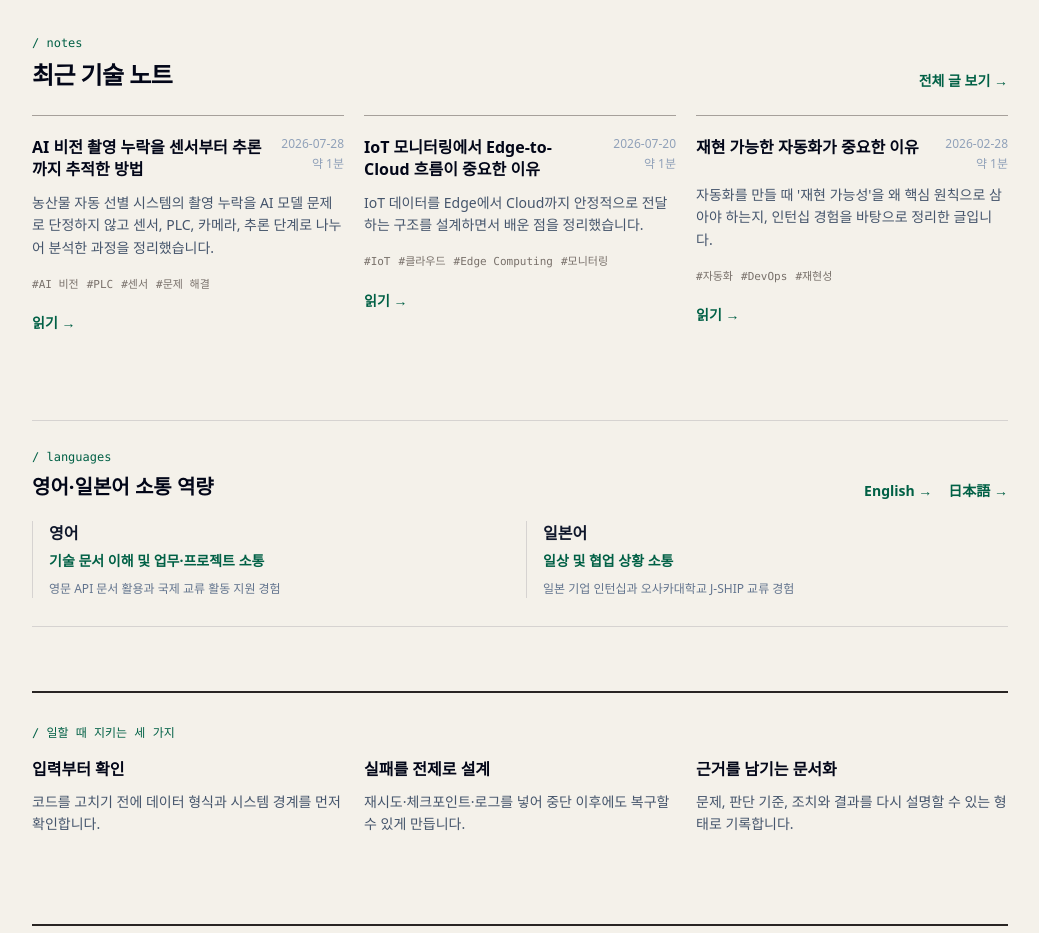
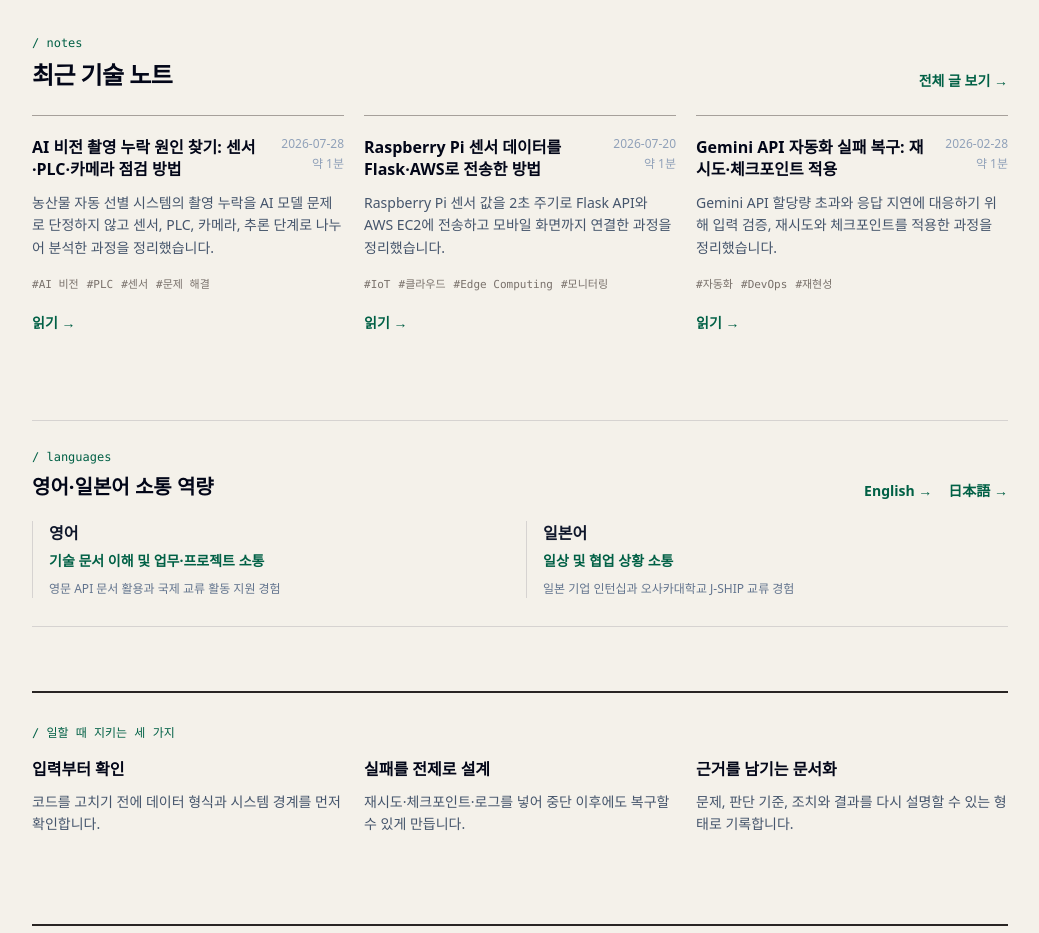
Before and after one commit to lukemin-dev/gyumin-archive, a Next.js app: page / in a window 1280 px wide. Shown: the part 1980-2913 px from the top of the page, without its empty margins (120-1159 px from the left). Built offline with nearby package versions, Linux system fonts and the light colour scheme.

Commit message:
Register Google verification and improve search titles

```diff
--- a/src/app/layout.tsx
+++ b/src/app/layout.tsx
@@ -63,6 +63,9 @@ export const metadata: Metadata = {
     index: true,
     follow: true,
   },
+  verification: {
+    google: "BQ413X8nbm4_arZBeDcGxtp7xi-pVK_WhRVhGZvvmm4",
+  },
 };
 
 const structuredData = {
--- a/src/data/notes.ts
+++ b/src/data/notes.ts
@@ -3,14 +3,14 @@ import type { Note } from "@/types";
 export const notes: Note[] = [
   {
     slug: "tracing-ai-vision-capture-failures",
-    title: "AI 비전 촬영 누락을 센서부터 추론까지 추적한 방법",
+    title: "AI 비전 촬영 누락 원인 찾기: 센서·PLC·카메라 점검 방법",
     date: "2026-07-28",
     summary:
       "농산물 자동 선별 시스템의 촬영 누락을 AI 모델 문제로 단정하지 않고 센서, PLC, 카메라, 추론 단계로 나누어 분석한 과정을 정리했습니다.",
     tags: ["AI 비전", "PLC", "센서", "문제 해결"],
     relatedProject: {
-      slug: "experience",
-      title: "한국생산기술연구원 현장실습 경험",
+      slug: "kitech-ai-vision-sorting",
+      title: "AI 비전·PLC 농산물 자동 선별 시스템",
     },
     evidence: [
       {
@@ -56,10 +56,10 @@ AI 비전 시스템의 장애는 모델만 들여다봐서는 해결되지 않
   },
   {
     slug: "why-reproducible-automation",
-    title: "재현 가능한 자동화가 중요한 이유",
+    title: "Gemini API 자동화 실패 복구: 재시도·체크포인트 적용",
     date: "2026-02-28",
     summary:
-      "자동화를 만들 때 '재현 가능성'을 왜 핵심 원칙으로 삼아야 하는지, 인턴십 경험을 바탕으로 정리한 글입니다.",
+      "Gemini API 할당량 초과와 응답 지연에 대응하기 위해 입력 검증, 재시도와 체크포인트를 적용한 과정을 정리했습니다.",
     tags: ["자동화", "DevOps", "재현성"],
     relatedProject: {
       slug: "seo-automation",
@@ -83,10 +83,10 @@ Crosslink 인턴십에서 SEO 자동화 파이프라인을 구축하면서 입
   },
   {
     slug: "java-socket-logging-lessons",
-    title: "Java Socket 로깅에서 배운 것",
+    title: "Java Socket 메시지가 잘리는 이유: TCP 메시지 경계와 로깅",
     date: "2024-06-20",
     summary:
-      "멀티스레드 Socket 서버에서 구조화된 로깅이 왜 필수인지, 프로젝트 경험을 통해 정리했습니다.",
+      "멀티스레드 Socket 서버에서 메시지가 잘린 원인과 길이 기반 메시지 경계 처리, 구조화된 로깅 적용 과정을 정리했습니다.",
     tags: ["Java", "Socket", "로깅", "디버깅"],
     relatedProject: {
       slug: "java-socket",
@@ -107,10 +107,10 @@ Crosslink 인턴십에서 SEO 자동화 파이프라인을 구축하면서 입
   },
   {
     slug: "edge-to-cloud-iot",
-    title: "IoT 모니터링에서 Edge-to-Cloud 흐름이 중요한 이유",
+    title: "Raspberry Pi 센서 데이터를 Flask·AWS로 전송한 방법",
     date: "2026-07-20",
     summary:
-      "IoT 데이터를 Edge에서 Cloud까지 안정적으로 전달하는 구조를 설계하면서 배운 점을 정리했습니다.",
+      "Raspberry Pi 센서 값을 2초 주기로 Flask API와 AWS EC2에 전송하고 모바일 화면까지 연결한 과정을 정리했습니다.",
     tags: ["IoT", "클라우드", "Edge Computing", "모니터링"],
     relatedProject: {
       slug: "warehouse-fire-anomaly-monitor",
```
